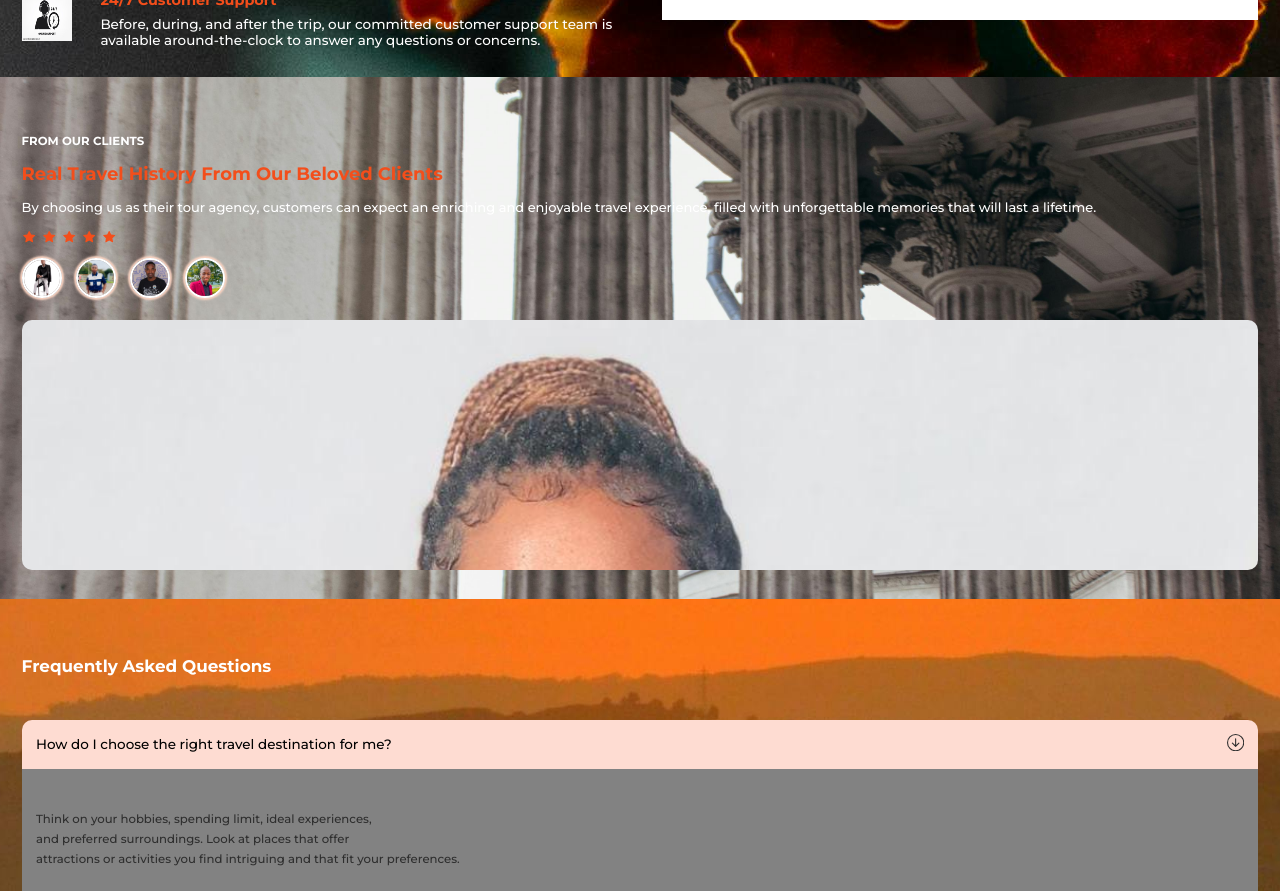
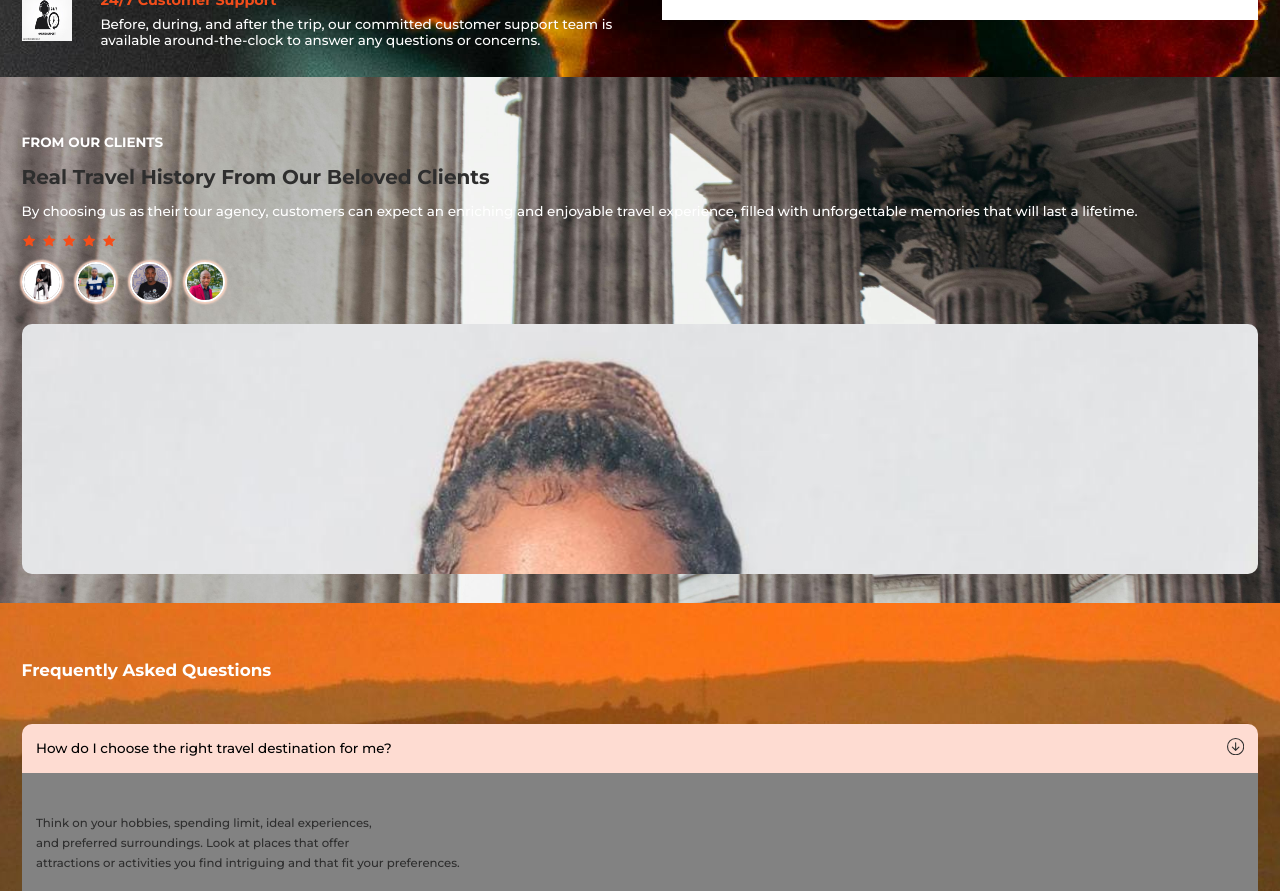
Before and after one commit to Chuma-rxt/TravelProject, a React (Vite) app: page / in a window 1280 px wide. Shown: the part 2860-3751 px from the top of the page. Built offline with nearby package versions, Linux system fonts and the light colour scheme.

Commit message:
Review responsiveness

```diff
--- a/src/Components/Reviews/Reviews.scss
+++ b/src/Components/Reviews/Reviews.scss
@@ -96,3 +96,24 @@ root{
     }
 
 }
+
+@media screen and (min-width: 480px){
+    .review{
+        .secContainer{
+            .textDiv{
+                .redText{
+                    font-size: var(--normalFontSize);
+                }
+
+                h3{
+                    font-size: 20px;
+                    color: var(--blackColor);
+                }
+                p{
+                    // color: var(--blackColor);
+                    font-size: var(--normalFontSize);
+                }
+            }
+        }
+    }
+}
```
